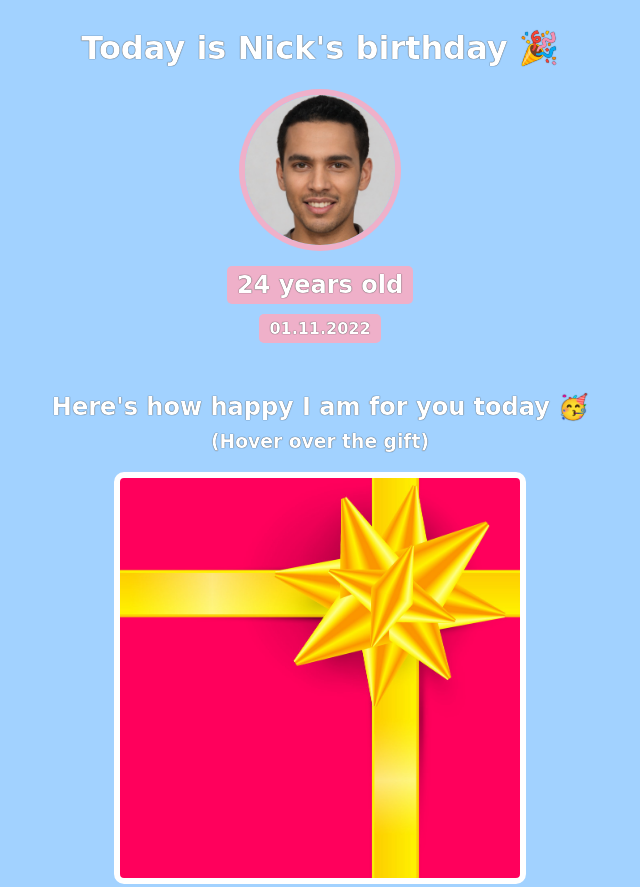
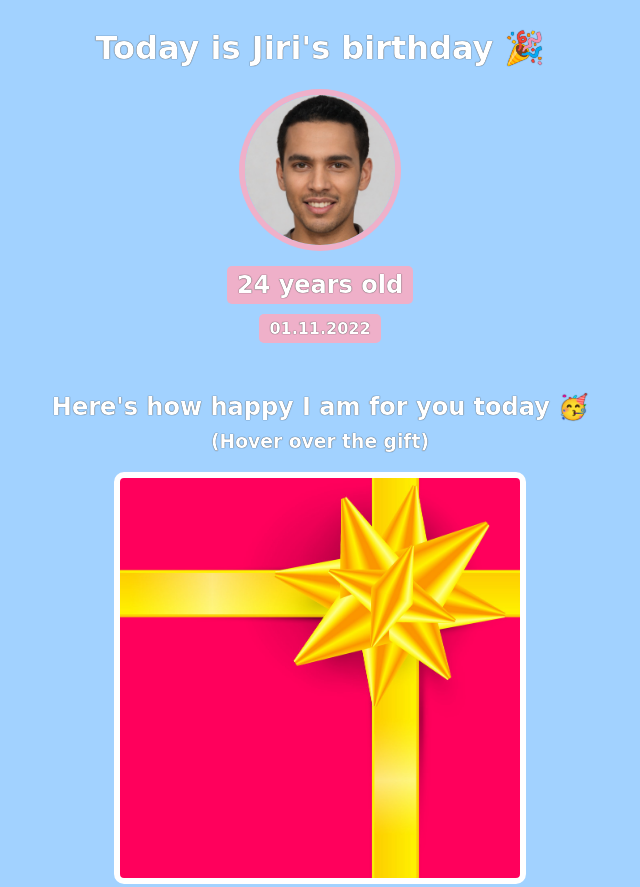
Before and after one commit to jiriji/birthday-git-site, a website built with Vite: page index.html in a window 1280 px wide. Shown: the top 887 px of the page, without its empty margins (320-960 px from the left). Built offline with nearby package versions, Linux system fonts and the light colour scheme; a web font is replaced by a local one.

Commit message:
Change the name to Jiri

```diff
--- a/index.html
+++ b/index.html
@@ -7,7 +7,7 @@
     </head>
     <body>
         <div id="header">
-            <h1>Today is Nick's birthday 🎉</h1>
+            <h1>Today is Jiri's birthday 🎉</h1>
             <img id="bff-img" src="images/nick.jpg">
             <h2 id="bday-age">24 years old</h2>
             <h4 id="bday-date">01.11.2022</h4>
```
